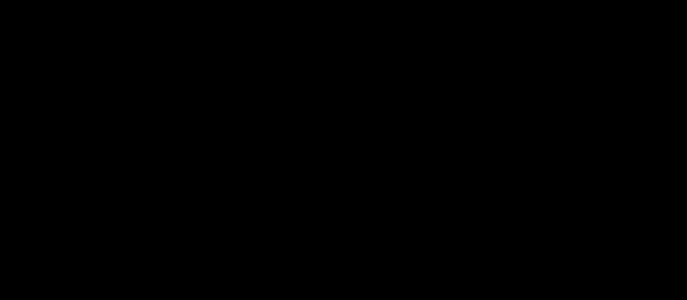
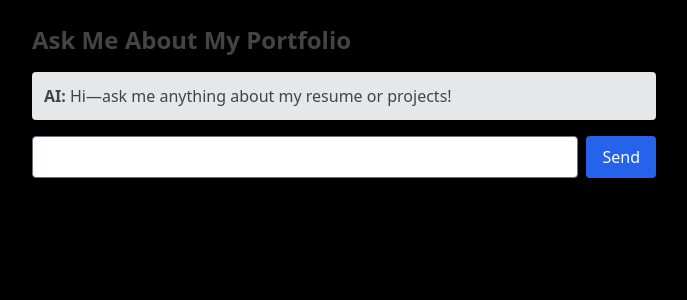
Before and after one commit to sperez927/nextjs-portfolio, a Next.js app: page /chat in a window 1280 px wide. Before the commit this address had no page. Shown: the top 300 px of the page, without its empty margins (296-983 px from the left). Built offline with nearby package versions, Linux system fonts and the light colour scheme.

Commit message:
introduce chat bot - resume support for recruiters 1 deploy

```diff
--- /dev/null
+++ b/src/pages/api/chat.js
@@ -0,0 +1,26 @@
+import { OpenAIEmbeddings } from 'langchain/embeddings/openai'
+import { Chroma } from 'langchain/vectorstores/chroma'
+import { ConversationalRetrievalQAChain, OpenAI } from 'langchain/chat_models'
+
+let chain
+export default async function handler(req, res) {
+  if (req.method !== 'POST') return res.status(405).end()
+  const { question } = req.body
+
+  if (!chain) {
+    const embeddings = new OpenAIEmbeddings({ openAIApiKey: process.env.OPENAI_API_KEY })
+    const vectordb = await Chroma.fromTexts(
+      [/* Insert text blob of your combined resume/project content here */],
+      [{ id: 'resume' }],
+      embeddings,
+      { persistDirectory: process.env.VECTOR_PERSIST_DIR }
+    )
+    chain = ConversationalRetrievalQAChain.fromLLM(
+      new OpenAI({ temperature: 0 }),
+      vectordb.asRetriever()
+    )
+  }
+
+  const { text } = await chain.call({ question })
+  res.status(200).json({ answer: text })
+}
--- /dev/null
+++ b/src/pages/chat.js
@@ -0,0 +1,55 @@
+import { useState } from 'react'
+
+export default function ChatPage() {
+  const [messages, setMessages] = useState([
+    { role: 'ai', content: 'Hi—ask me anything about my resume or projects!' }
+  ])
+  const [input, setInput] = useState('')
+
+  const handleSend = async () => {
+    if (!input.trim()) return
+    const question = input
+    setMessages((prev) => [...prev, { role: 'user', content: question }])
+    setInput('')
+
+    const res = await fetch('/api/chat', {
+      method: 'POST',
+      headers: { 'Content-Type': 'application/json' },
+      body: JSON.stringify({ question }),
+    })
+    const { answer } = await res.json()
+    setMessages((prev) => [...prev, { role: 'ai', content: answer }])
+  }
+
+  return (
+    <div className="max-w-2xl mx-auto p-6">
+      <h1 className="text-2xl font-bold mb-4">Ask Me About My Portfolio</h1>
+      <div className="mb-4 space-y-2">
+        {messages.map((msg, i) => (
+          <div
+            key={i}
+            className={`p-3 rounded ${
+              msg.role === 'user' ? 'bg-blue-100 text-right' : 'bg-gray-200'
+            }`}
+          >
+            <strong>{msg.role === 'user' ? 'You' : 'AI'}:</strong> {msg.content}
+          </div>
+        ))}
+      </div>
+      <div className="flex">
+        <input
+          value={input}
+          onChange={(e) => setInput(e.target.value)}
+          className="flex-1 border rounded px-3 py-2"
+          onKeyDown={(e) => e.key === 'Enter' && handleSend()}
+        />
+        <button
+          onClick={handleSend}
+          className="ml-2 bg-blue-600 text-white px-4 py-2 rounded"
+        >
+          Send
+        </button>
+      </div>
+    </div>
+  )
+}
```
